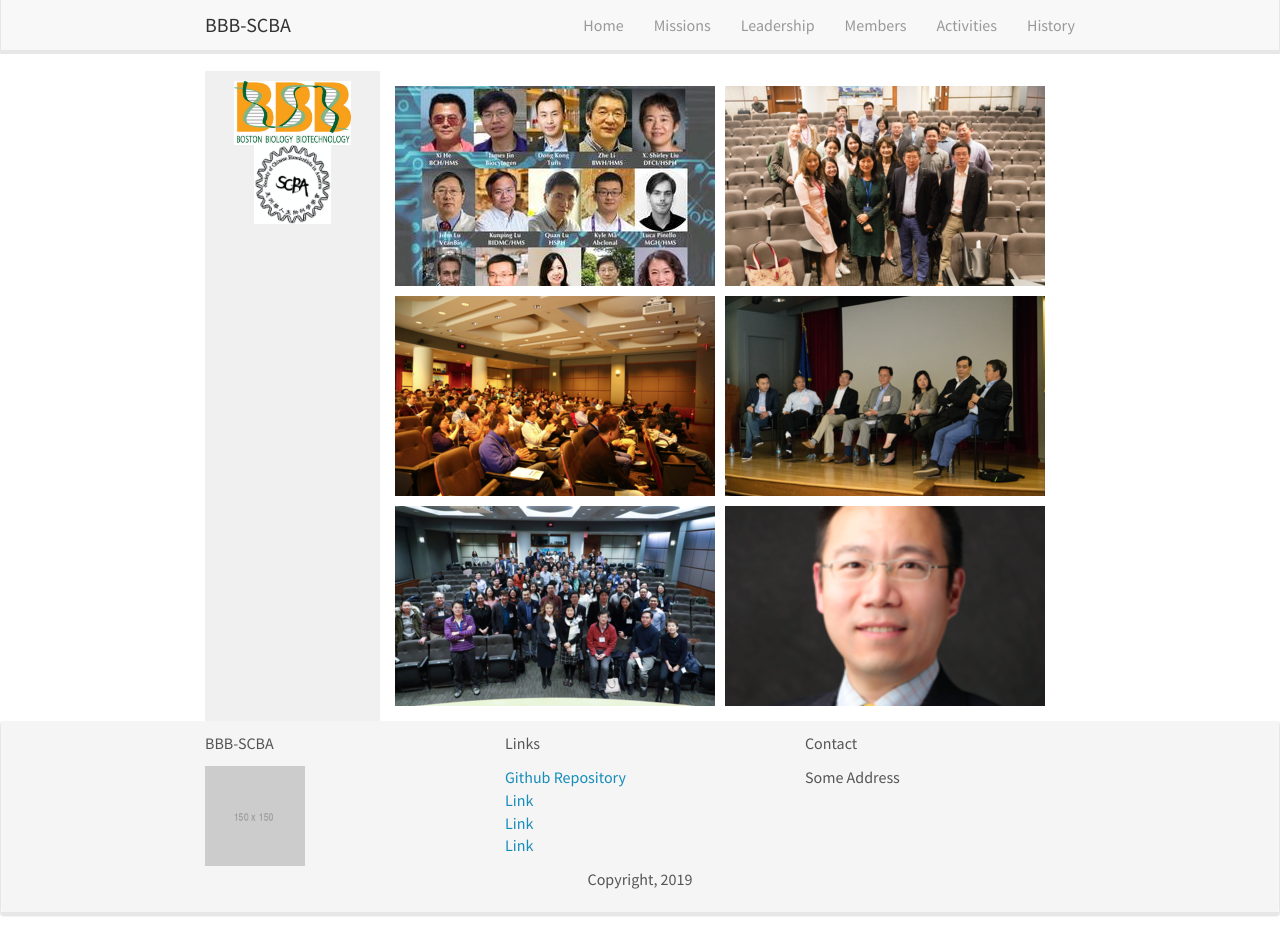
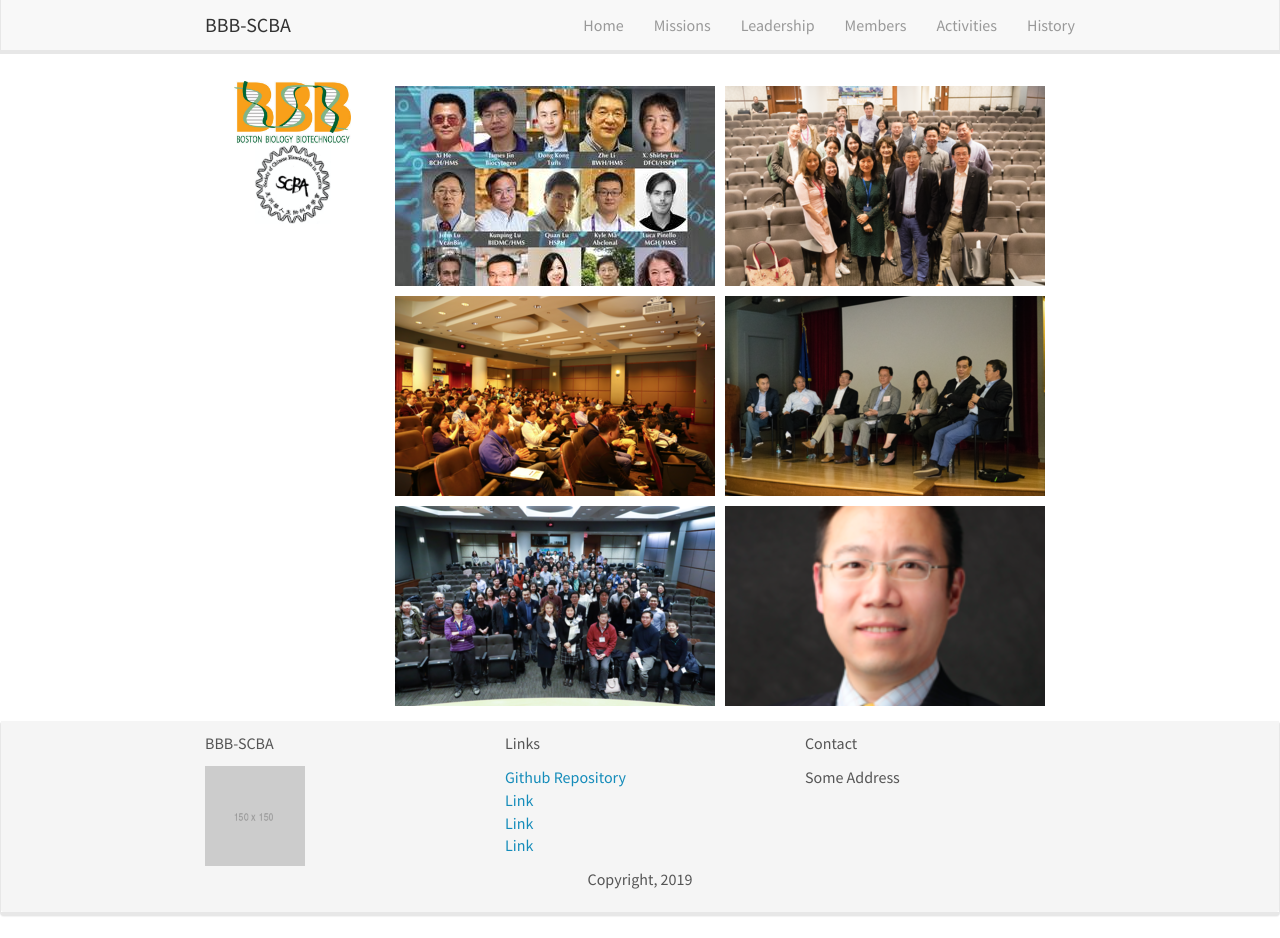
Before and after one commit to bbb-scba/bbb-scba.github.io, a Jekyll site: the page built from home.md, in a window 1280 px wide and 938 px high. Built offline with Jekyll 4.4.1, drawn with Linux system fonts in a browser that asks for light colours; nearby versions of some CDN libraries.

Commit message:
Update home.md

```diff
--- a/home.md
+++ b/home.md
@@ -7,7 +7,7 @@ permalink: /
 ---
 
 <div style="display: flex; flex-direction: row;">
-  <div class="left" style="flex-basis: 25%; background-color: #f0f0f0; padding: 10px;">
+  <div class="left" style="flex-basis: 25%; background-color: white; padding: 10px;">
 
 <p align="center">
 <img src="images/logo/bbb_logo_yl_xl_v1.jpg" alt="logo example 2" style="width:75%;height:75%">
```
